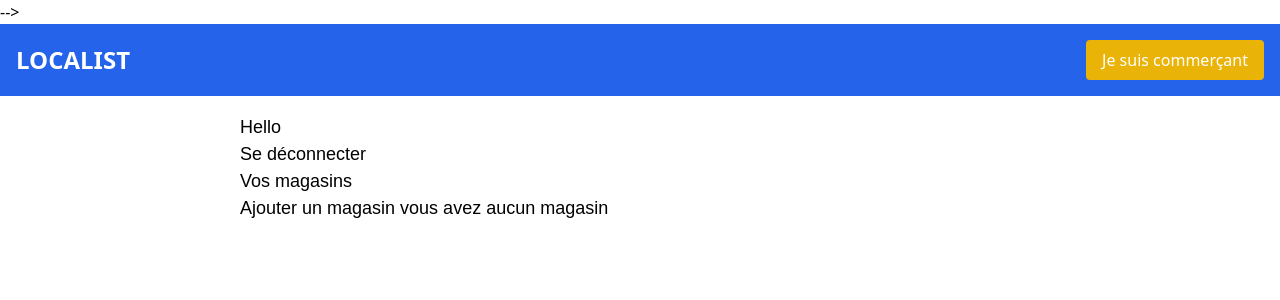
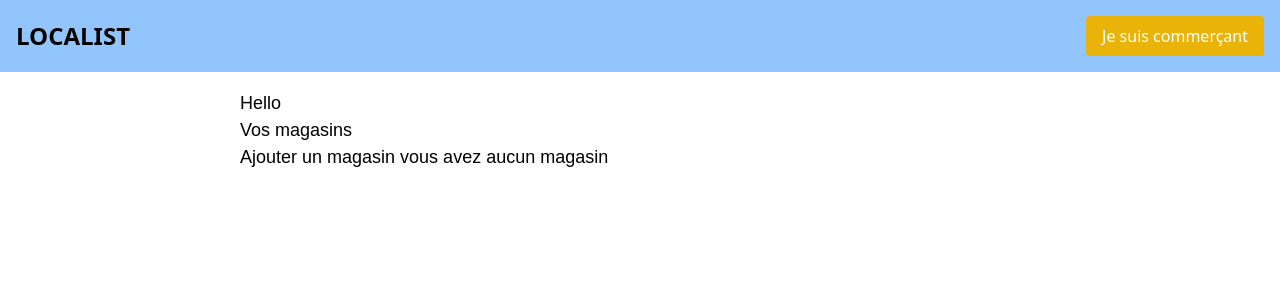
Before and after one commit to matteobnvl/localist, a Symfony app: template templates/dashboard/index.html.twig in a window 1280 px wide. Shown: the top 300 px of the page. Run offline with Twig, Linux system fonts and the light colour scheme; the template is opened without the code that fills it, so the values that code supplies are empty; some libraries are stand-ins or nearby versions.

Commit message:
modification du css de l'header

```diff
--- a/templates/base.html.twig
+++ b/templates/base.html.twig
@@ -7,7 +7,8 @@
         <script src="https://cdn.tailwindcss.com"></script>
         <link rel="preconnect" href="https://fonts.googleapis.com">
         <link rel="preconnect" href="https://fonts.gstatic.com" crossorigin>
-        <link href="https://fonts.googleapis.com/css2?family=Inter:wght@300&display=swap" rel="stylesheet"> -->
+        <link href="https://fonts.googleapis.com/css2?family=Inter:wght@300&display=swap" rel="stylesheet">
+        <link rel="stylesheet" href="https://cdnjs.cloudflare.com/ajax/libs/font-awesome/6.4.2/css/all.min.css" integrity="sha512-z3gLpd7yknf1YoNbCzqRKc4qyor8gaKU1qmn+CShxbuBusANI9QpRohGBreCFkKxLhei6S9CQXFEbbKuqLg0DA==" crossorigin="anonymous" referrerpolicy="no-referrer" />
         {% block stylesheets %}
         {% endblock %}
 
@@ -15,7 +16,7 @@
         {% endblock %}
     </head>
     <body>
-        <header class="bg-blue-600 p-4 text-white">
+        <header class="bg-blue-300 p-4 text-black-500" bg="{{asset('assets/joyeux.png')}}" >
             <div class="container mx-auto flex justify-between items-center">
                 <a href="{{ path('app_home') }}">
                     <h1 class="text-2xl font-semibold uppercase">
@@ -24,16 +25,22 @@
                 </a>
 
                 {% if app.user %}
-                    <a href="{{ path('app_dashboard') }}" class="bg-green-500 px-4 py-2 rounded text-white hover:bg-green-600">
+                    <div>
+                    <a href="{{ path('app_dashboard') }}" class="bg-blue-500 px-4 py-2 rounded text-white hover:bg-green-600">
                         Dashboard
                     </a>
+                    <a href="{{ path('app_logout') }}"><i class=" ml-2 fa-solid fa-right-from-bracket" ></i></a>
+                    </div>
                 {% else %}
                     <a href="{{ path('app_login') }}" class="bg-yellow-500 px-4 py-2 rounded text-white hover:bg-yellow-600">
                         Je suis commerçant
                     </a>
                 {% endif %}
+
+
             </div>
         </header>
+        </div>
         {% block body %}{% endblock %}
     </body>
 </html>
--- a/templates/dashboard/index.html.twig
+++ b/templates/dashboard/index.html.twig
@@ -10,7 +10,6 @@
 
 <div class="example-wrapper">
     <h1>Hello {{ user.name }}</h1>
-    <a href="{{ path('app_logout') }}">Se déconnecter</a>
     <h3>Vos magasins</h3>
     <a href="{{ path('app_shop_keeper_new') }}">Ajouter un magasin</a>
     {% if shop_keepers %}
```
Also changed, not shown: 1 other file.
